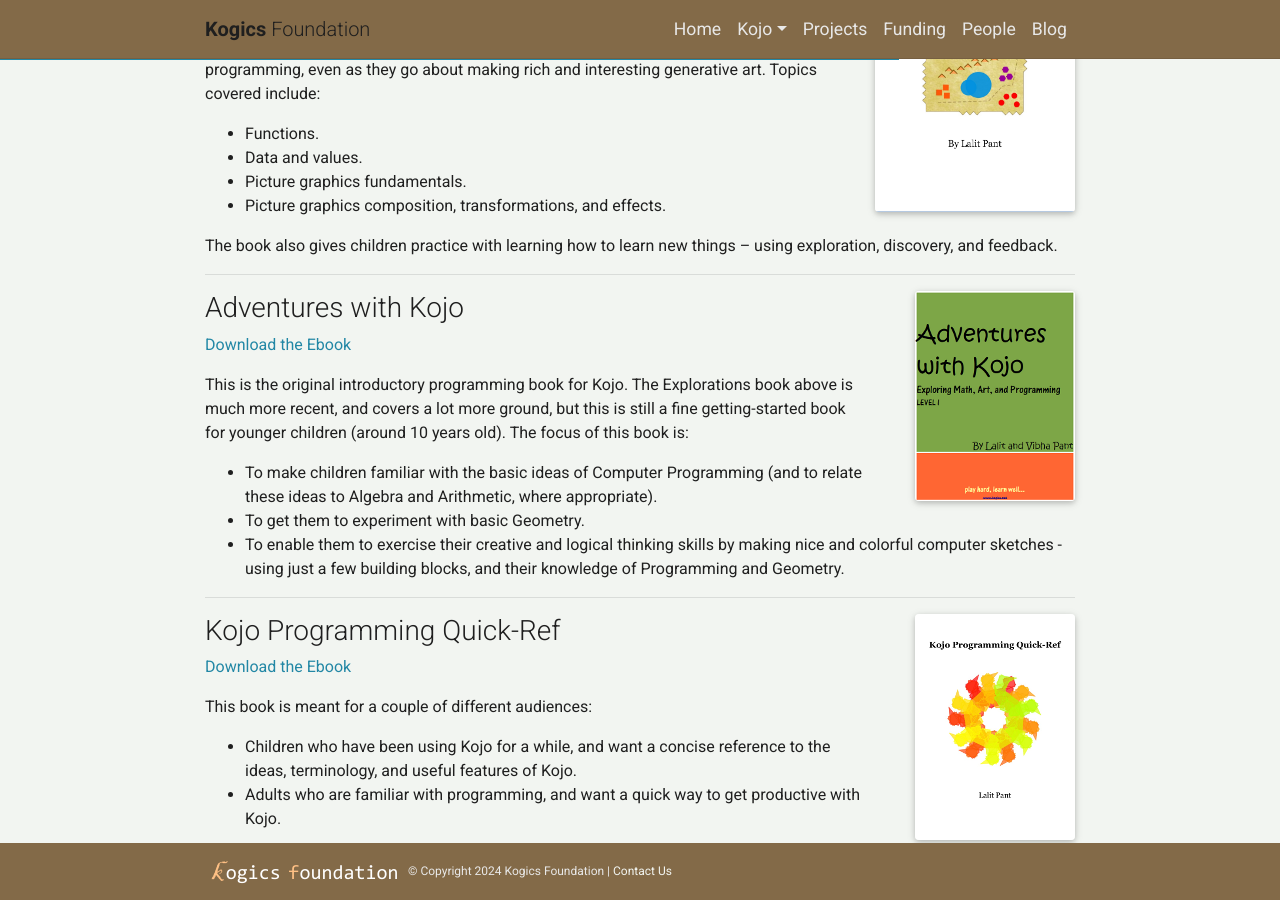
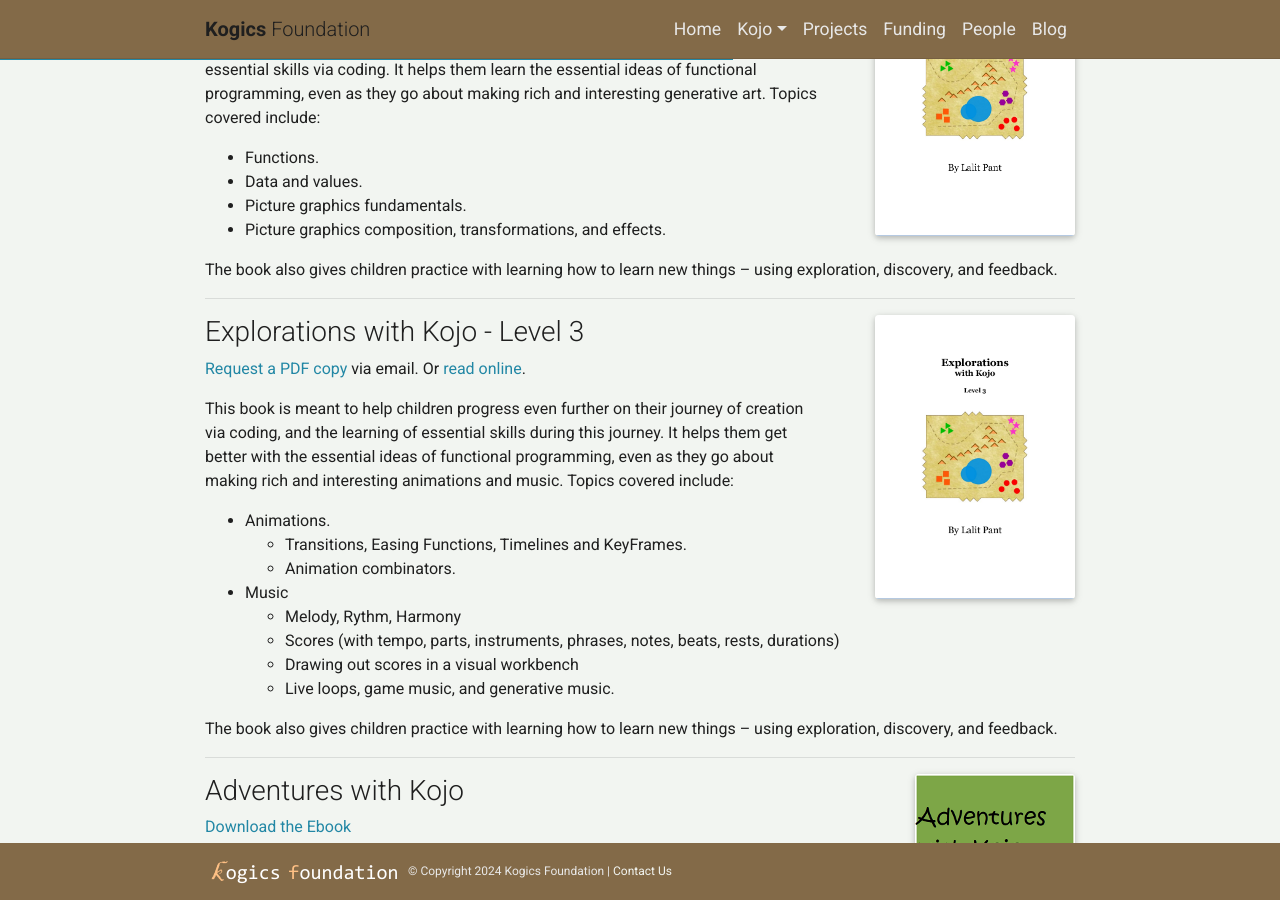
Before and after one commit to kogics/kogics.github.io, a Jekyll site: the page built from _pages/kojo/ebooks.md, in a window 1280 px wide and 900 px high, scrolled down 1497 px. Built offline with Jekyll 4.4.1, drawn with Linux system fonts in a browser that asks for light colours; full-size pictures stand in for the smaller copies a plugin makes; comment, search, counter and statistics services are not loaded; a style sheet for code colours, icons or effects is not loaded; some of the changed text lies outside the part shown.

Commit message:
Add online version of level-3 book.

```diff
--- a/_pages/kojo/ebooks.md
+++ b/_pages/kojo/ebooks.md
@@ -15,6 +15,7 @@
 * [Kojo - An Introduction](#intro)
 * [Explorations with Kojo - Level 1](#explorations1)
 * [Explorations with Kojo - Level 2](#explorations2)
+* [Explorations with Kojo - Level 3](#explorations3)
 * [Adventures with Kojo](#adventures)
 * [Kojo Programming Quick-Ref](#quickref)
 
@@ -97,6 +98,31 @@
 ---
 
 <div class="float-right ml-5 mb-1 text-center">
+  <a href="/kojo-level-3-ebook">
+    {% include figure.html path="assets/img/ebook/explorations3.png" class="img-fluid rounded z-depth-1" width="200" %}
+  </a>
+</div>
+
+<h3 id="explorations3">Explorations with Kojo - Level 3</h3>
+
+[Request a PDF copy](https://docs.kogics.net/tutorials-index.html#exploration-books) via email. Or [read online](/kojo-level-3-ebook).
+
+This book is meant to help children progress even further on their journey of creation via coding, and the learning of essential skills during this journey. It helps them get better with the essential ideas of functional programming, even as they go about making rich and interesting animations and music. Topics covered include:
+
+* Animations.
+  * Transitions, Easing Functions, Timelines and KeyFrames.
+  * Animation combinators.
+* Music
+  * Melody, Rythm, Harmony
+  * Scores (with tempo, parts, instruments, phrases, notes, beats, rests, durations)
+  * Drawing out scores in a visual workbench
+  * Live loops, game music, and generative music.
+
+The book also gives children practice with learning how to learn new things -- using exploration, discovery, and feedback.
+
+---
+
+<div class="float-right ml-5 mb-1 text-center">
   <a href="https://github.com/litan/kojo/releases/download/2.9.05_release/KojoLevel1-280213.pdf">
     {% include figure.html path="assets/img/ebook/adventures.png" class="img-fluid rounded z-depth-1" width="160" %}
   </a>
```
Also changed, not shown: assets/img/ebook/explorations3.png (added).
